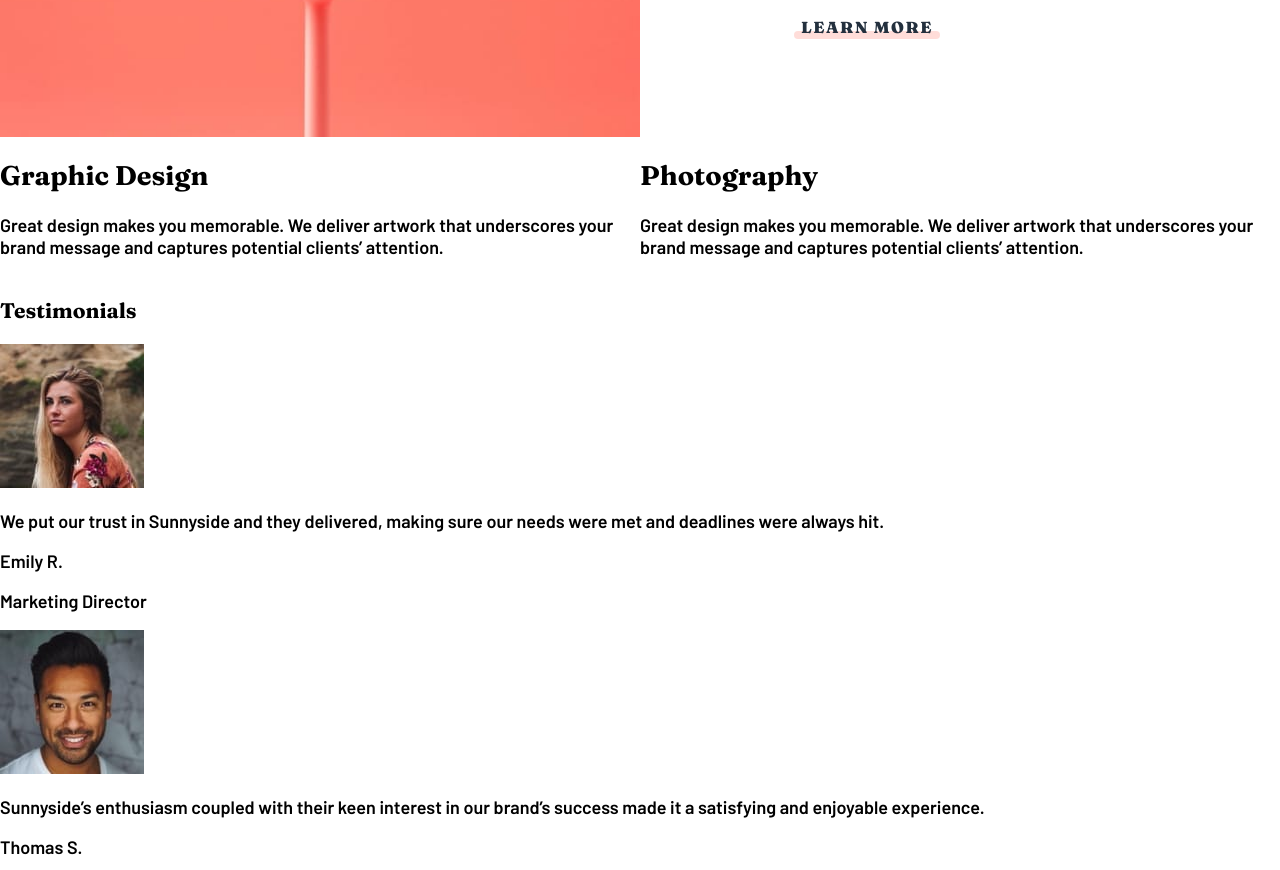
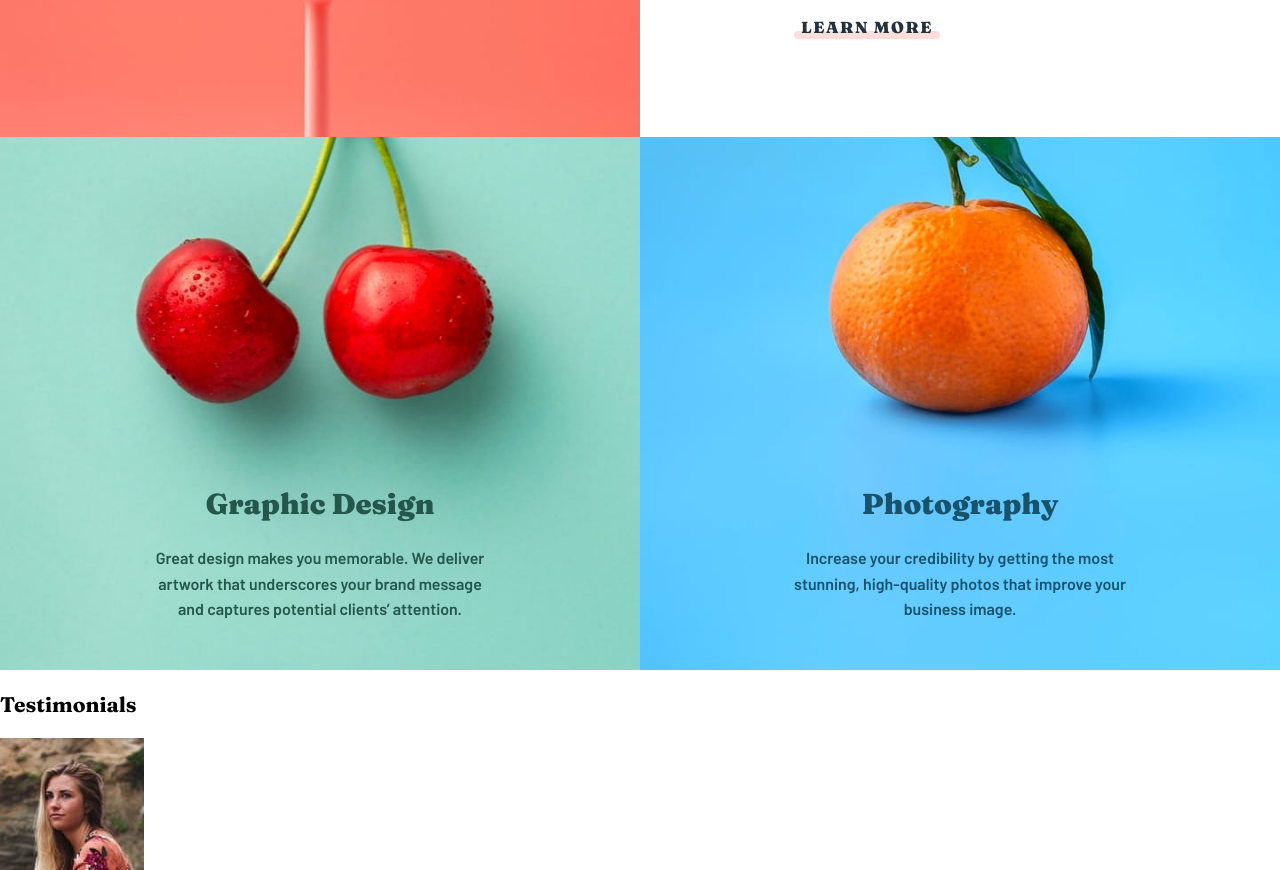
Before and after one commit to FabKaiz/sunnyside-agency, a Vue app: page / in a window 1280 px wide. Shown: the part 1731-2601 px from the top of the page. Built offline with nearby package versions, Linux system fonts and the light colour scheme.

Commit message:
services done

```diff
--- a/src/components/Services.vue
+++ b/src/components/Services.vue
@@ -33,18 +33,22 @@
       <button class="learn-more btn-pink">LEARN MORE</button>
     </div>
     <div class="service-image-and-info service-graphic">
+      <div class="services-text">
         <h2>Graphic Design</h2>
         <p>
           Great design makes you memorable. We deliver artwork that underscores
           your brand message and captures potential clients’ attention.
         </p>
       </div>
+    </div>
     <div class="service-image-and-info service-photography">
+      <div class="services-text">
         <h2>Photography</h2>
         <p>
-        Great design makes you memorable. We deliver artwork that underscores
-        your brand message and captures potential clients’ attention.
+          Increase your credibility by getting the most stunning, high-quality
+          photos that improve your business image.
         </p>
+      </div>
     </div>
   </div>
 </template>
@@ -57,7 +61,8 @@ export default {};
 .services-grid {
   display: grid;
   grid-template-columns: 1fr 1fr;
-  grid-template-rows: repeat(3);
+  grid-template-rows: 1fr 1fr 1fr;
+  gap: 0px 0px;
 }
 
 .services-info {
@@ -128,4 +133,46 @@ export default {};
   grid-row: 1/2;
   grid-column: 1/2;
 }
+
+.service-graphic {
+  background: url(../assets/images/desktop/image-graphic-design.jpg);
+  width: 100%;
+  height: auto;
+  color: #25564b;
+}
+
+.service-photography {
+  background: url(../assets/images/desktop/image-photography.jpg);
+  width: 100%;
+  height: auto;
+  color: #19536b;
+}
+
+.service-image-and-info {
+  background-size: cover;
+  background-repeat: no-repeat;
+  display: flex;
+  flex-direction: column;
+  align-items: center;
+  text-align: center;
+  justify-content: end;
+}
+
+.services-text {
+  margin: 3rem auto;
+  max-width: 340px;
+
+  h2 {
+    margin: 0;
+    font-size: 1.8rem;
+    font-weight: 900;
+  }
+
+  p {
+    margin: 1.5rem 0 0;
+    text-align: center;
+    line-height: 1.6em;
+    font-size: 16px;
+  }
+}
 </style>
```
Lines whose indentation alone changed are shown as unchanged.
